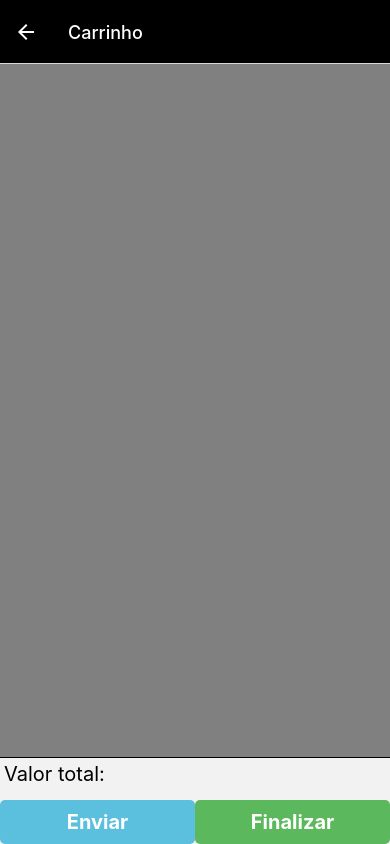
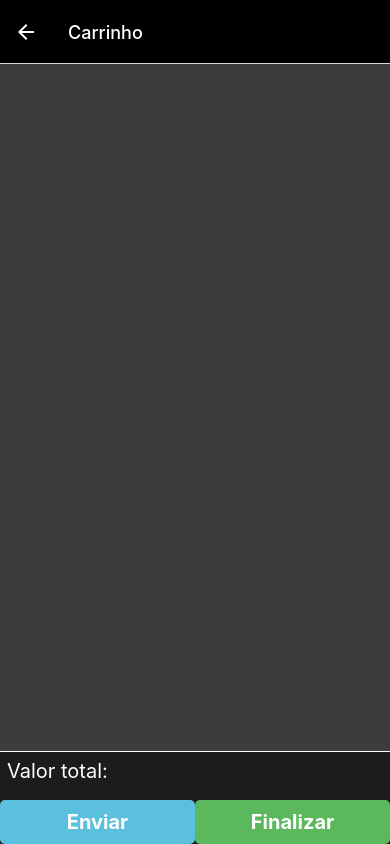
Before and after one commit to SessyoinKirin/Trabalho-de-Conclusao, a React Native app: screen /Carrinho in a window 390 px wide. Built offline with nearby package versions, Linux system fonts and the light colour scheme.

Commit message:
alterando o cor das screens

```diff
--- a/App.js
+++ b/App.js
@@ -2,8 +2,8 @@
  * @Author: SessyoinChen
  * @Date: 2023-03-01 09:34:09
  * @LastEditors: SessyoinChen
- * @LastEditTime: 2023-04-03 15:22:04
- * @FilePath: \6Semestre\TrabalhoDeConclusao\App.js
+ * @LastEditTime: 2023-04-04 15:06:14
+ * @FilePath: \6Semestre\TCCFinal\Trabalho-de-Conclusao\App.js
  * @Description:
  *
  */
@@ -19,6 +19,7 @@ import Carrinho from './src/components/carrinho';
 import Cardapio from './src/components/cardapio';
 // import {BsFillCartCheckFill} from 'react-icons/bs'
 import { AiOutlinePlusCircle } from 'react-icons/ai'
+import styles from './estiloGeral';
 
 function App() {
   return (
@@ -71,10 +72,10 @@ function Mesa({ navigation }) {
 
   return (
 
-    <View style={estilo.container}>
+    <View style={styles.mesaContainer}>
       {
-        mesa.map(index => <TouchableOpacity key={index} style={estilo.item} onPress={() => navigation.navigate('Carrinho')}>
-          <Text style={estilo.texto}>{index}</Text>
+        mesa.map(index => <TouchableOpacity key={index} style={styles.mesaItem} onPress={() => navigation.navigate('Carrinho')}>
+          <Text style={styles.mesaTexto}>{index}</Text>
         </TouchableOpacity>)
       }
     </View>
@@ -88,15 +89,16 @@ export default App;
 const estilo = StyleSheet.create({
   container: {
     flexDirection: 'row',
-    // flex:1,
+    flex:1,
     // maxWidth: Dimensions.get('window')
     flexWrap: 'wrap',
     justifyContent: 'space-between',
+    backgroundColor:'#3c3c3c',
   },
   item: {
     width: '30%',
     height: 100,
-    backgroundColor: 'gray',
+    backgroundColor: '#1c1c1c',
     marginVertical: 5,
     margin: 5,
     justifyContent: 'center',
@@ -104,5 +106,7 @@ const estilo = StyleSheet.create({
   texto: {
     fontSize: 30,
     textAlign: 'center',
+    fontWeight:'bold',
+    color:'#fff',
   }
 });
--- a/estiloGeral.js
+++ b/estiloGeral.js
@@ -2,8 +2,8 @@
  * @Author: SessyoinChen
  * @Date: 2023-03-29 09:43:59
  * @LastEditors: SessyoinChen
- * @LastEditTime: 2023-04-03 15:47:58
- * @FilePath: \6Semestre\TrabalhoDeConclusao\estiloGeral.js
+ * @LastEditTime: 2023-04-04 15:06:43
+ * @FilePath: \6Semestre\TCCFinal\Trabalho-de-Conclusao\estiloGeral.js
  * @Description:
  *
  */
@@ -16,7 +16,10 @@ const styles = StyleSheet.create({
     },
 
     // login
-
+    loginContainer: {
+        backgroundColor: "#1c1c1c",
+        paddingTop: 50,
+    },
     loginformContext: {
         width: '100%',
         height: '90%',
@@ -82,12 +85,13 @@ const styles = StyleSheet.create({
 
     // detalhe
 
-    detalheTexto: {
+    carrinhoTexto: {
         padding: 2,
-        margin: 2,
+        margin: 5,
         fontSize: 20,
+        color:'#fff',
     },
-    detalhePreco: {
+    carrinhoPreco: {
         fontSize: 25,
 
     },
@@ -101,7 +105,32 @@ const styles = StyleSheet.create({
         padding: 2,
         margin: 2,
         fontSize: 20,
-    }
+    },
+
+    //Mesa
+    mesaContainer: {
+        flexDirection: 'row',
+        flex:1,
+        flexWrap: 'wrap',
+        justifyContent: 'space-between',
+        // cor de fundo
+        backgroundColor:'#3c3c3c',
+      },
+      mesaItem: {
+        width: '30%',
+        height: 100,
+        // cor de item
+        backgroundColor: '#1c1c1c',
+        marginVertical: 5,
+        margin: 5,
+        justifyContent: 'center',
+      },
+      mesaTexto: {
+        fontSize: 30,
+        textAlign: 'center',
+        fontWeight:'bold',
+        color:'#fff',
+      }
 });
 
 export default styles
--- a/src/components/carrinho/index.js
+++ b/src/components/carrinho/index.js
@@ -2,8 +2,8 @@
  * @Author: SessyoinChen
  * @Date: 2023-03-27 14:14:46
  * @LastEditors: SessyoinChen
- * @LastEditTime: 2023-03-31 14:00:53
- * @FilePath: \6Semestre\TrabalhoDeConclusao\src\components\carrinho\index.js
+ * @LastEditTime: 2023-04-04 15:10:38
+ * @FilePath: \6Semestre\TCCFinal\Trabalho-de-Conclusao\src\components\carrinho\index.js
  * @Description:
  *
  */
@@ -19,9 +19,9 @@ export default function Carrinho({ navigation }) {
             <View style={[estilo.main, estilo.borderBottom]}>
 
             </View>
-            <View >
+            <View style={estilo.carrinhoRotape}>
 
-                <Text style={styles.detalheTexto}>Valor total:</Text>
+                <Text style={styles.carrinhoTexto}>Valor total:</Text>
                 <View style={estilo.flexend}>
                     <View style={{ width: '50%', height: '100%' }}>
                         <TouchableOpacity style={estilo.botoesInfo}>
@@ -43,7 +43,7 @@ export default function Carrinho({ navigation }) {
 const estilo = StyleSheet.create({
     main: {
         flex: 5,
-        backgroundColor: 'gray'
+        backgroundColor: '#3c3c3c',
     },
     flexend: {
         alignContent:'flex-end',
@@ -51,8 +51,8 @@ const estilo = StyleSheet.create({
         flexWrap: 'wrap',
         justifyContent: 'space-between',
     },
-    secon: {
-        flex: 1,
+    carrinhoRotape: {
+        backgroundColor:'#1c1c1c',
     },
     botoesInfo: {
         backgroundColor: '#5bc0de',
@@ -75,7 +75,7 @@ const estilo = StyleSheet.create({
       },
     borderBottom: {
         borderBottomWidth: 1,
-        borderBottomColor: 'black',
+        borderBottomColor: '#fff',
       },
 
 })
--- a/src/components/login/index.js
+++ b/src/components/login/index.js
@@ -2,13 +2,13 @@
  * @Author: SessyoinChen
  * @Date: 2023-03-01 10:30:41
  * @LastEditors: SessyoinChen
- * @LastEditTime: 2023-04-03 15:45:10
- * @FilePath: \6Semestre\TrabalhoDeConclusao\src\components\login\index.js
+ * @LastEditTime: 2023-04-04 14:43:57
+ * @FilePath: \6Semestre\TCCFinal\Trabalho-de-Conclusao\src\components\login\index.js
  * @Description:
  *
  */
 import React, { useState } from "react";
-import { View, Text, TextInput, Touchable, TouchableOpacity, StyleSheet } from "react-native";
+import { View, Text, TextInput, TouchableOpacity, StyleSheet, KeyboardAvoidingView } from "react-native";
 import styles from '../../../estiloGeral'
 import { NavigationContainer } from '@react-navigation/native';
 import { createNativeStackNavigator } from '@react-navigation/native-stack';
@@ -31,7 +31,7 @@ export default function Login({ navigation }) {
     }
 
     return (
-        <View style={[styles.container, estilo.container]}>
+        <KeyboardAvoidingView style={[styles.container, styles.loginContainer]} behavior="padding" keyboardVerticalOffset={50}>
             <View style={styles.loginboxTitle}>
                 <Text style={styles.logintextTitle}>Los Hermanos</Text>
             </View>
@@ -41,14 +41,16 @@ export default function Login({ navigation }) {
                     <TextInput
                         onChangeText={setLogin}
                         value={login}
-
+        placeholder="Insere seu e-mail"
                         style={styles.logininput}
                         keyboardType="email-address" />
+
                     <Text style={styles.loginformLabel}>Senha:</Text>
                     <TextInput
                         onChangeText={setPassword}
                         value={password}
                         style={styles.logininput}
+                        placeholder="Insere sua senha"
                         keyboardType="visible-password"></TextInput>
                     <TouchableOpacity
                         style={
@@ -61,15 +63,6 @@ export default function Login({ navigation }) {
                     <Text style={styles.loginError}>{msgError}</Text>
                 </View>
             </View>
-        </View>
+        </KeyboardAvoidingView>
     );
 }
-
-
-
-const estilo = StyleSheet.create({
-    container: {
-        backgroundColor: "#1c1c1c",
-        paddingTop: 80,
-    },
-});
```
